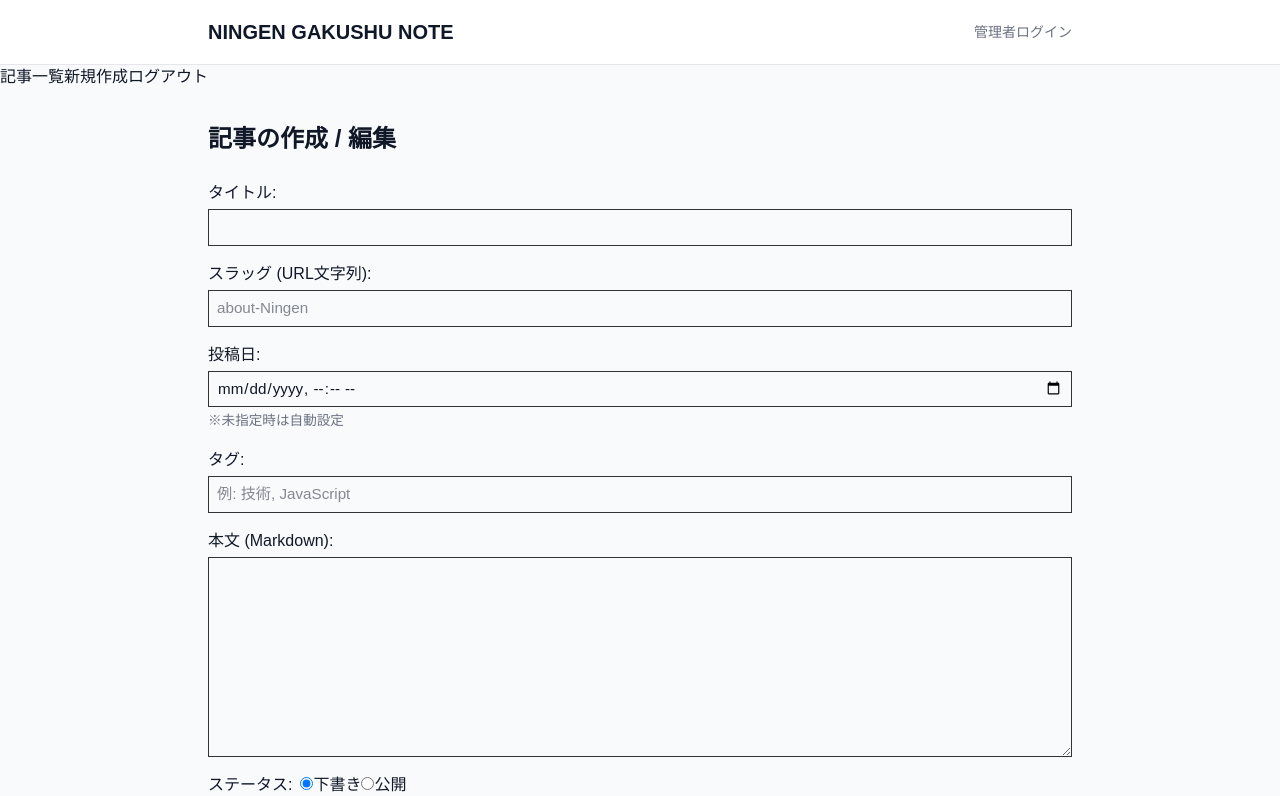
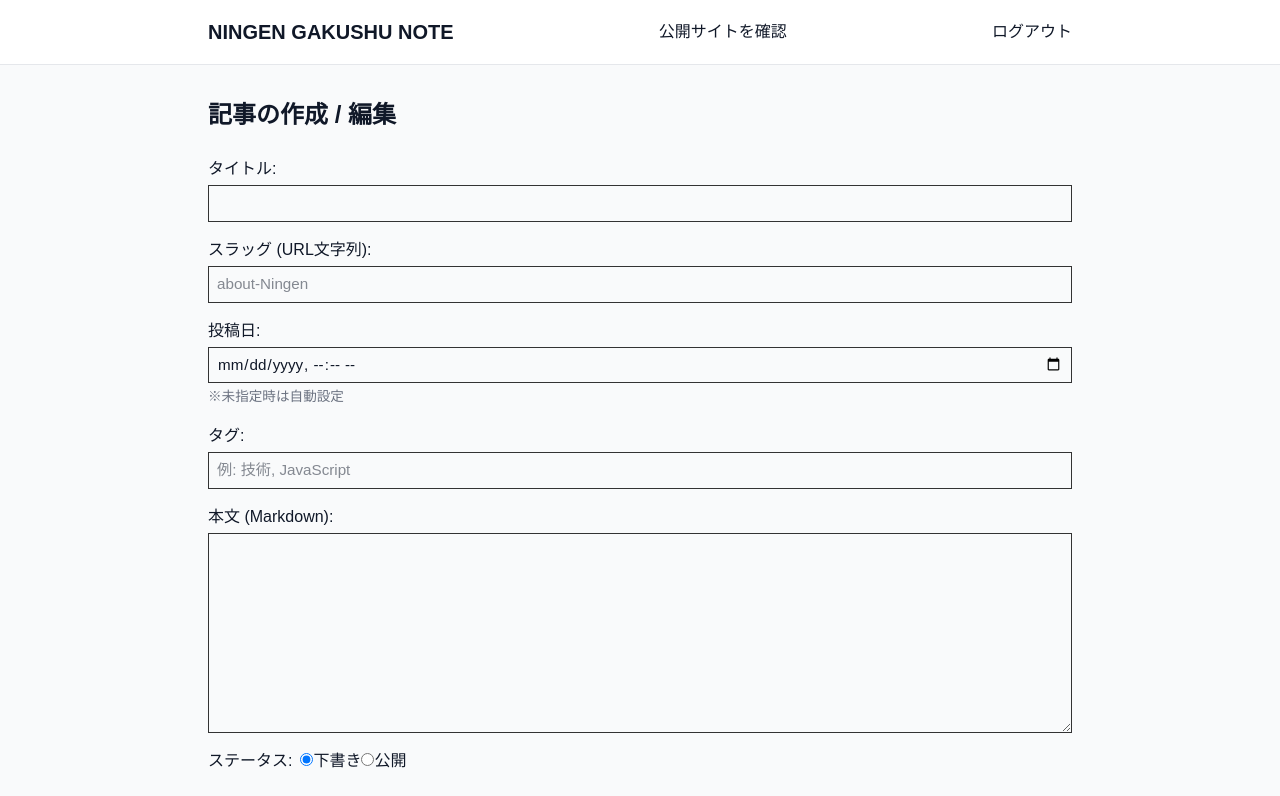
Before and after one commit to ningengakushu-dot/ningen_note, a Next.js app in the folder ningen_note/: page /admin/create in a window 1280 px wide. Shown: the top 796 px of the page. Built offline with nearby package versions, Linux system fonts and the light colour scheme.

Commit message:
ヘッダーリンク等修正　仕様変更

```diff
--- a/ningen_note/app/admin/layout.tsx
+++ b/ningen_note/app/admin/layout.tsx
@@ -1,19 +1,12 @@
 "use client"
 import Link from "next/link"
 import { logout } from "@/lib/actions"
+import Header from "@/components/Header"
 
 export default function AdminLayout({ children }: { children: React.ReactNode }) {
-    const pushLogout = async () => {
-        await logout()
-        window.location.href = "/login"
-    }
     return (
         <div>
-            <nav>
-                <Link href="/admin">記事一覧</Link>
-                <Link href="/admin/create">新規作成</Link>
-                <button onClick={pushLogout}>ログアウト</button>
-            </nav>
+            <Header mode="admin" />
             {children}
         </div>
     )
--- a/ningen_note/app/layout.tsx
+++ b/ningen_note/app/layout.tsx
@@ -1,8 +1,6 @@
 import type { Metadata } from "next"
 import "./globals.css"
-import Header from "@/components/Header"
 import Footer from "@/components/Footer"
-
 export const metadata: Metadata = {
   title: "NINGEN GAKUSHU NOTE",
   description: "個人用ブログ兼CMS",
@@ -16,7 +14,7 @@ export default function RootLayout({
   return (
     <html lang="ja">
       <body className="bg-gray-50 text-gray-900 font-sans min-h-screen flex flex-col">
-        <Header />
+
         {children}
         <Footer />
       </body>
--- a/ningen_note/app/login/page.tsx
+++ b/ningen_note/app/login/page.tsx
@@ -2,7 +2,7 @@
 import { useState } from 'react'
 import Link from "next/link"
 import { login } from '@/lib/actions'
-
+import Header from "@/components/Header"
 
 export default function Home() {
     const [email, setEmail] = useState<string>("")
@@ -20,6 +20,8 @@ export default function Home() {
         }
     }
     return (
+        <>
+            <Header mode="login" />
             <main>
                 <h1>ログイン</h1>
                 <p>管理者用ページです。</p>
@@ -35,5 +37,6 @@ export default function Home() {
                     <button type="button" onClick={pushLoginData}>ログイン</button>
                 </form>
             </main>
+        </>
     )
 }
--- a/ningen_note/app/page.tsx
+++ b/ningen_note/app/page.tsx
@@ -3,6 +3,7 @@ import { prisma } from "@/lib/prisma"
 import Link from "next/link"
 import ArticleCard from "@/components/ArticleCard"
 import TagFilter from "@/components/TagFilter"
+import Header from "@/components/Header"
 
 
 // データ取得 Prismaリファレンス参照（findMany、where、orderBy）
@@ -34,6 +35,8 @@ export default async function Home() {
   }))
 
   return (
+    <>
+      <Header />
       <main>
         <div id="view-home">
           <div>
@@ -44,6 +47,7 @@ export default async function Home() {
 
         </div>
       </main>
+    </>
   )
 }
 
--- a/ningen_note/app/posts/[slug]/page.tsx
+++ b/ningen_note/app/posts/[slug]/page.tsx
@@ -1,6 +1,7 @@
 import { prisma } from "@/lib/prisma"
 import Link from "next/link"
 import ReactMarkdown from "react-markdown"
+import Header from "@/components/Header"
 
 export default async function PostDetail({ params }: { params: Promise<{ slug: string }> }) {
   const { slug } = await params  // URLから記事の名前（slug）を取得
@@ -11,16 +12,21 @@ export default async function PostDetail({ params }: { params: Promise<{ slug: s
   // 見つからない場合
   if (post === null) {
     return (
+      <>
+        <Header />
         <main>
           <Link href="/">一覧に戻る</Link>
           <p>記事が見つかりません</p>
         </main>
+      </>
     )
   }
 
   // 見つかった場合
   else {
     return (
+      <>
+        <Header />
         <main>
           <Link href="/">一覧に戻る</Link>
           <div>
@@ -33,8 +39,8 @@ export default async function PostDetail({ params }: { params: Promise<{ slug: s
           <div className="markdown-body">
             <ReactMarkdown>{post.content}</ReactMarkdown>
           </div>
-
         </main >
+      </>
     )
   }
 
--- a/ningen_note/components/Header.tsx
+++ b/ningen_note/components/Header.tsx
@@ -1,11 +1,30 @@
+"use client"
 import Link from "next/link"
+import { logout } from "@/lib/actions"
 
-export default function Header() {
+export default function Header({ mode = "public" }: { mode?: "public" | "admin" | "login" }) {
+    const pushLogout = async () => {
+        await logout()
+        window.location.href = "/login"
+    }
+    let navLinks;
+    if (mode === "admin") {
+        navLinks =
+            <>
+                <Link href="/" target="_blank">公開サイトを確認</Link><button onClick={pushLogout}>ログアウト</button>
+            </>
+    } else if (mode === "login") {
+        navLinks = <Link href="/" target="_blank">公開サイトを確認</Link>
+    } else {
+        navLinks = <Link href="/login">管理者ログイン</Link>
+    }
+
     return (
-        <header className="bg-white border-b border-gray-200">
-            <div className="max-w-4xl mx-auto px-4 h-16 flex items-center justify-between">
-                <Link href="/" className="text-xl font-bold">NINGEN GAKUSHU NOTE</Link>
-                <Link href="/admin/login" className="text-sm text-gray-500 hover:text-gray-900 flex items-center gap-1">管理者ログイン</Link>
+        <header>
+            <div>
+                <Link href="/" >NINGEN GAKUSHU NOTE</Link>
+                {navLinks}
+
             </div>
         </header>
     )
```
Lines whose indentation alone changed are shown as unchanged.
